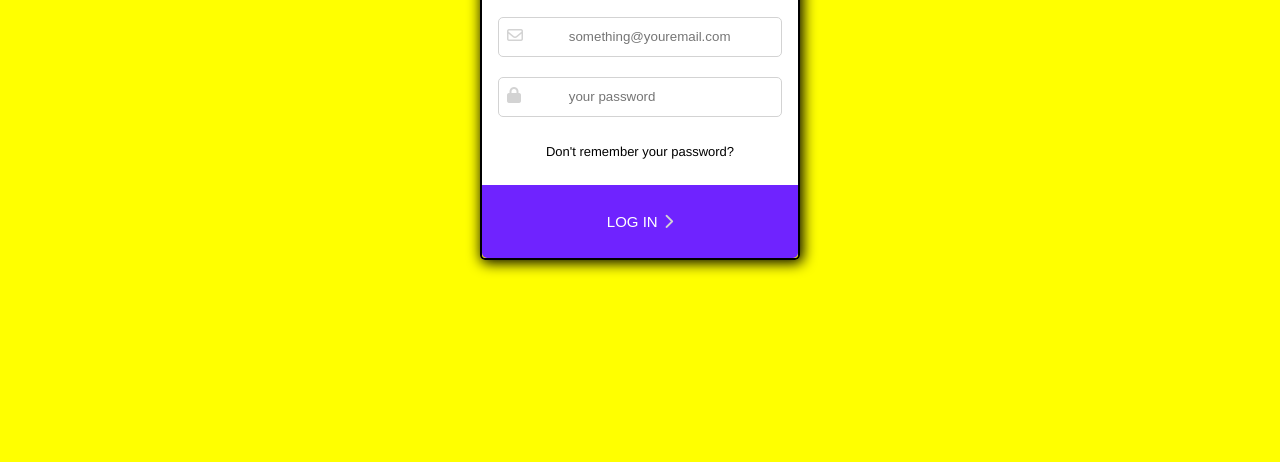
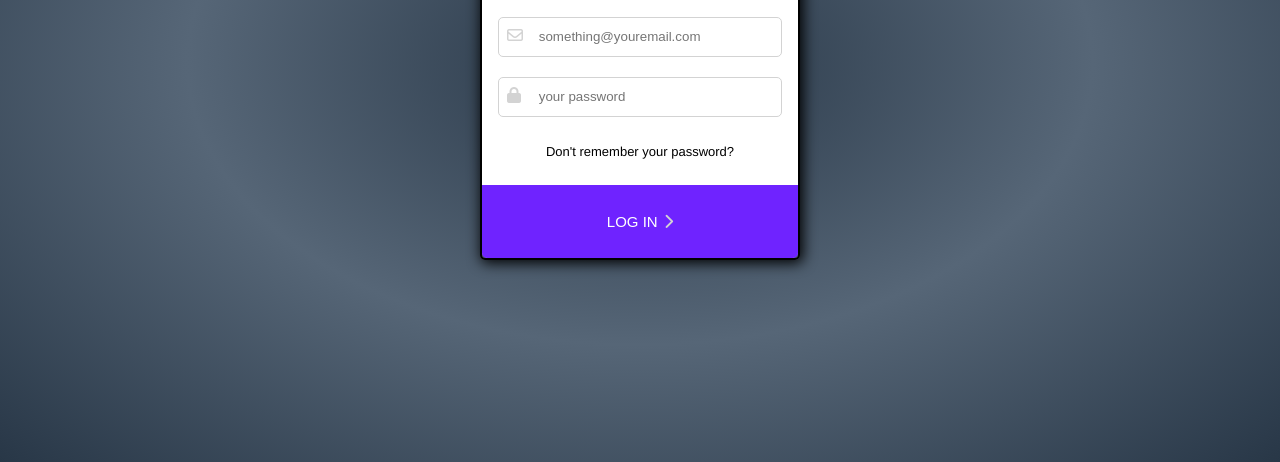
Before and after one commit to NtwaliHeritier/microverse-login-page-clone, a plain HTML site: page index.html in a window 1280 px wide. Shown: the part 338-800 px from the top of the page. Drawn offline with Linux system fonts and the light colour scheme.

Commit message:
removed the yellow background

```diff
--- a/index.css
+++ b/index.css
@@ -13,7 +13,6 @@ main {
     display: flex;
     justify-content: center;
     align-items: center;
-    background-color: yellow;
     min-height: 100vh;
 }
 
@@ -127,4 +126,8 @@ button i {
     .main {
         width: 25%;
     }
+
+    .email input, .password input {
+        text-indent: 40px;
+    }
 }
```
